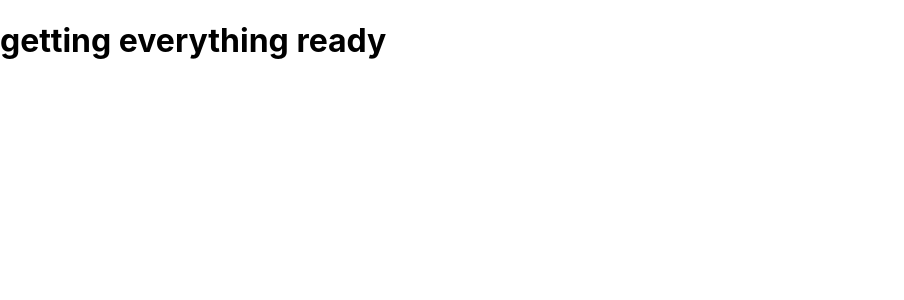
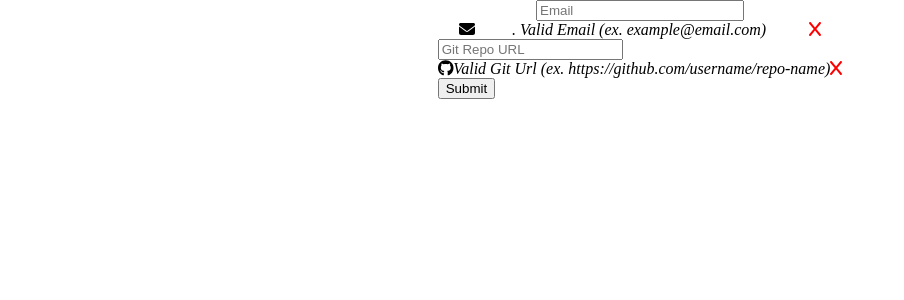
Before and after one commit to vincentpham123/clearviction, a React (Create React App) app in the folder email-git-login/: page / in a window 1280 px wide. Shown: the top 300 px of the page, without its empty margins (0-904 px from the left). Built offline with nearby package versions, Linux system fonts and the light colour scheme.

Commit message:
set up logic for text inputs for github url and email

```diff
--- a/email-git-login/package.json
+++ b/email-git-login/package.json
@@ -3,6 +3,10 @@
   "version": "0.1.0",
   "private": true,
   "dependencies": {
+    "@fortawesome/fontawesome-svg-core": "^6.4.2",
+    "@fortawesome/free-brands-svg-icons": "^6.4.2",
+    "@fortawesome/free-solid-svg-icons": "^6.4.2",
+    "@fortawesome/react-fontawesome": "^0.2.0",
     "@testing-library/jest-dom": "^5.17.0",
     "@testing-library/react": "^13.4.0",
     "@testing-library/user-event": "^13.5.0",
--- a/email-git-login/public/index.html
+++ b/email-git-login/public/index.html
@@ -2,7 +2,6 @@
 <html lang="en">
   <head>
     <meta charset="utf-8" />
-    <link rel="icon" href="%PUBLIC_URL%/favicon.ico" />
     <meta name="viewport" content="width=device-width, initial-scale=1" />
     <meta name="theme-color" content="#000000" />
     <meta
--- a/email-git-login/src/App.js
+++ b/email-git-login/src/App.js
@@ -1,8 +1,14 @@
 
-
+import EmailGitForm from "./EmailGitForm";
+import './app.css'
 function App() {
   return (
-    <h1> getting everything ready </h1>
+    // this will contain everything that will make my temp website look like clear victions
+    // for now I will work on the logic of the email and github check
+    <div className='body'>
+      <EmailGitForm />
+
+    </div>
   );
 }
 
--- /dev/null
+++ b/email-git-login/src/EmailCheck.js
@@ -0,0 +1,59 @@
+
+import {useState, useEffect} from "react"
+import './emailgitcheck.css'
+import { FontAwesomeIcon } from '@fortawesome/react-fontawesome'
+import { faEnvelope, faX, faCheck } from '@fortawesome/free-solid-svg-icons'
+const EmailGitCheck = ({setEmailValue, emailValue}) => {
+
+    // TO DO:
+    // fix spacing in the email text
+    // style the email text box
+
+    const [validEmail, setValidEmail] = useState(false);
+
+    useEffect (()=>{
+        if (validateEmail(emailValue)){
+            setValidEmail(true)
+        } else{
+            setValidEmail(false)
+        }
+
+    },[emailValue])
+    const validateEmail = (email) => {
+        const emailRegex = /^[\w-\.]+@([\w-]+\.)+[\w-]{2,4}$/;
+        return emailRegex.test(email);
+    }
+    return (
+        <>
+        <div className='email-container'>
+            <input
+                className = 'email-text'
+                type='text'
+                placeholder = 'Email'
+                value = {emailValue}
+                onChange = { event=>
+                    setEmailValue(event.target.value)
+                }
+            />
+            <div className='email-check-container'>
+                <div className='email-check-frame'>
+                    <span className= 'email-check-text'>
+                        <FontAwesomeIcon className='email-icon'icon={faEnvelope} />
+                        <span className='valid-email-text'>
+                            . Valid Email (ex. example@email.com)
+                        </span>
+
+                        {!validEmail && <FontAwesomeIcon className='x-icon' icon={faX}  /> }
+                        {validEmail && <FontAwesomeIcon className='check-icon' icon={faCheck} />}
+                    </span>
+
+                </div>
+
+            </div>
+        </div>
+        </>
+
+    )
+}
+
+export default EmailGitCheck
--- /dev/null
+++ b/email-git-login/src/EmailGitForm.js
@@ -0,0 +1,40 @@
+
+import EmailGitCheck from "./EmailCheck";
+import GitCheck from "./GitCheck";
+import {useState, useEffect} from "react"
+const EmailGitForm = () => {
+    const [emailValue, setEmailValue] = useState('');
+    const [repoValue, setRepoValue] = useState('');
+
+    const [validEmail, setValidEmail] = useState(false);
+
+
+    //handle submit
+    // create formData and submit to fetch as a post
+
+    const handleSubmit = (event) =>{
+        event.preventDefault();
+
+        const formData = new FormData();
+        formData.append('email',emailValue);
+        formData.append('githubRepoUrl', repoValue);
+
+
+        // set emailValue and repoValue
+        // only allow submission
+    }
+    return (
+        <>
+            <form className='form-container' onSub>
+                <EmailGitCheck setEmailValue={setEmailValue} emailValue={emailValue} />
+                <GitCheck repoValue={repoValue} setRepoValue = {setRepoValue} />
+                <button>
+                    Submit
+                </button>
+            </form>
+        </>
+
+    )
+}
+
+export default EmailGitForm
--- /dev/null
+++ b/email-git-login/src/GitCheck.js
@@ -0,0 +1,55 @@
+import {useState, useEffect} from "react"
+import { FontAwesomeIcon } from '@fortawesome/react-fontawesome'
+import { faX, faCheck } from '@fortawesome/free-solid-svg-icons'
+import { faGithub} from '@fortawesome/free-brands-svg-icons'
+
+const GitCheck =  ({repoValue, setRepoValue}) => {
+    const [validRepo, setValidRepo] = useState(false);
+
+    useEffect (()=>{
+        if (validateGitRepo(repoValue)){
+            setValidRepo(true)
+        } else{
+            setValidRepo(false)
+        }
+    },[repoValue])
+    const validateGitRepo = (repoUrl) => {
+        const gitRepoRegex = /^https:\/\/github\.com\/[a-zA-Z0-9](?:[a-zA-Z0-9-]*[a-zA-Z0-9])?\/[a-zA-Z0-9_.-]+$/;
+        return gitRepoRegex.test(repoUrl);
+
+    }
+    return (
+        <>
+        <div className='git-container'>
+            <input
+                className='git-text'
+                type='text'
+                placeholder = 'Git Repo URL'
+                value = {repoValue}
+                onChange = { event=>
+                    setRepoValue(event.target.value)
+                }
+            />
+            <div className='git-check-container'>
+                <div className='git-check-frame'>
+                    <span className='git-check-text'>
+                        {/* <FontAwesomeIcon className='git-icon' icon={faGithub} /> */}
+                        <FontAwesomeIcon icon={faGithub} />
+                        <span className='valid-git-text'>
+                            Valid Git Url (ex. https://github.com/username/repo-name)
+                        </span>
+
+                    </span>
+                    {!validRepo && <FontAwesomeIcon className='x-icon' icon={faX}  /> }
+                    {validRepo && <FontAwesomeIcon className='check-icon' icon={faCheck} />}
+
+                </div>
+
+            </div>
+
+        </div>
+        </>
+    )
+}
+
+export default GitCheck
--- /dev/null
+++ b/email-git-login/src/app.css
@@ -0,0 +1,9 @@
+
+.body {
+    display: flex;
+    justify-content: center;
+    width: 100%;
+    height: 100%;
+    align-items: center;
+    flex-direction: column;
+}
--- /dev/null
+++ b/email-git-login/src/emailgitcheck.css
@@ -0,0 +1,41 @@
+
+.email-container {
+    display: flex;
+    flex-direction: column;
+    justify-content: space-between;
+    width: 400px;
+    /* height: 500px; */
+    margin: auto;
+    align-items: center;
+}
+
+.email-text{
+    width: 50%;
+}
+.email-check-container{
+    display: flex;
+    justify-content: space-between;
+    width:100%;
+    height: 100%;
+}
+.email-check-frame{
+    width: 100%;
+}
+.email-check-text{
+    display: flex;
+    justify-content: space-around;
+    width: 100%
+}
+.valid-email-text{
+    width: 65%;
+}
+.email-icon{
+    /* margin-right: 10px; */
+}
+.x-icon {
+    color: red;
+}
+
+.check-icon {
+    color: green;
+}
--- a/email-git-login/src/index.css
+++ b/email-git-login/src/index.css
@@ -1,13 +1,25 @@
-body {
-  margin: 0;
-  font-family: -apple-system, BlinkMacSystemFont, 'Segoe UI', 'Roboto', 'Oxygen',
-    'Ubuntu', 'Cantarell', 'Fira Sans', 'Droid Sans', 'Helvetica Neue',
-    sans-serif;
-  -webkit-font-smoothing: antialiased;
-  -moz-osx-font-smoothing: grayscale;
+html, body, div, span, applet, object, iframe,
+h1, h2, h3, h4, h5, h6, p, blockquote, pre,
+a, abbr, acronym, address, big, cite, code,
+del, dfn, em, img, ins, kbd, q, s, samp,
+small, strike, strong, sub, sup, tt, var,
+b, u, i, center,
+dl, dt, dd, ol, ul, li,
+fieldset, form, label, legend,
+table, caption, tbody, tfoot, thead, tr, th, td,
+article, aside, canvas, details, embed,
+figure, figcaption, footer, header, hgroup,
+menu, nav, output, ruby, section, summary,
+time, mark, audio, video {
+    box-sizing: border-box;
+    color: black;
+    margin: 0;
+    padding: 0;
+    border: 0;
+    font-size: 16px;
+    font-weight:normal;
+    font-style: italic;
+    font-display: swap;
+    /* font: inherit; */
+    vertical-align: baseline;
 }
-
-code {
-  font-family: source-code-pro, Menlo, Monaco, Consolas, 'Courier New',
-    monospace;
-}
```
Also changed, not shown: 2 other files (tests, documents, lock files or other folders).
